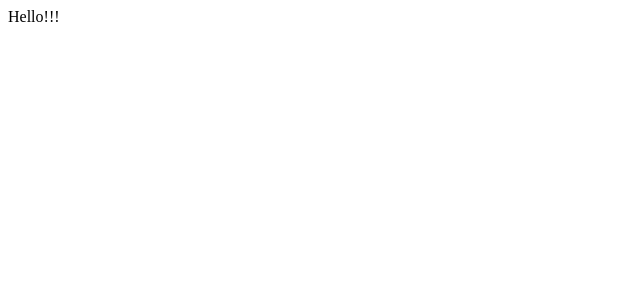
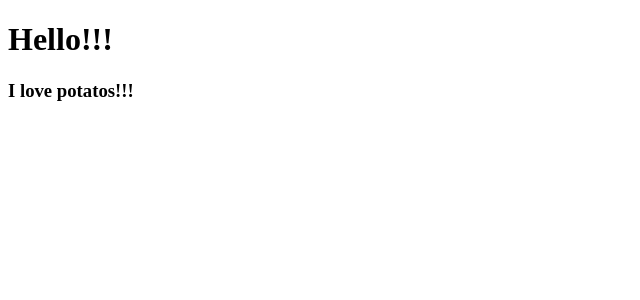
Before and after one commit to djangoya/movie_app_2019, a React (Create React App) app: page / in a window 1280 px wide. Shown: the top 300 px of the page, without its empty margins (0-640 px from the left). Built offline with nearby package versions, Linux system fonts and the light colour scheme.

Commit message:
#2 0 Creating your first React Component

```diff
--- a/src/App.js
+++ b/src/App.js
@@ -1,7 +1,11 @@
 import React from 'react';
+import Potato from './Potato';
 
 function App() {
-  return <div className="App">Hello!!!</div>;
+  return <div className="App">
+             <h1>Hello!!!</h1>
+             <Potato />
+         </div>;
 }
 
 export default App;
--- /dev/null
+++ b/src/Potato.js
@@ -0,0 +1,7 @@
+import React from 'react';
+
+function Potato() {
+	return <h3>I love potatos!!!</h3>;
+}
+
+export default Potato;
```
